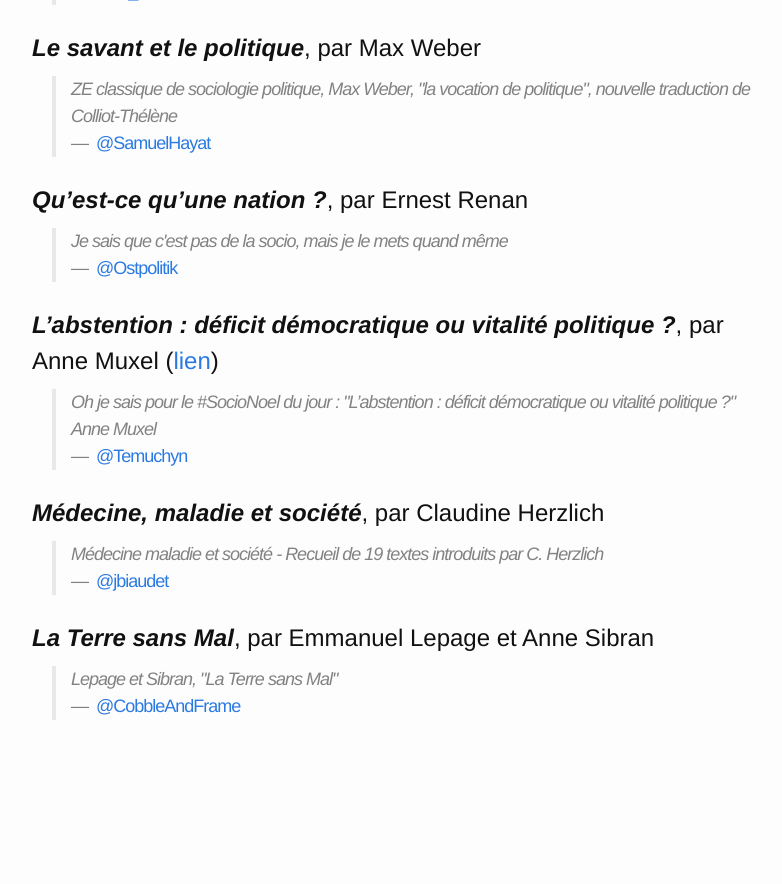
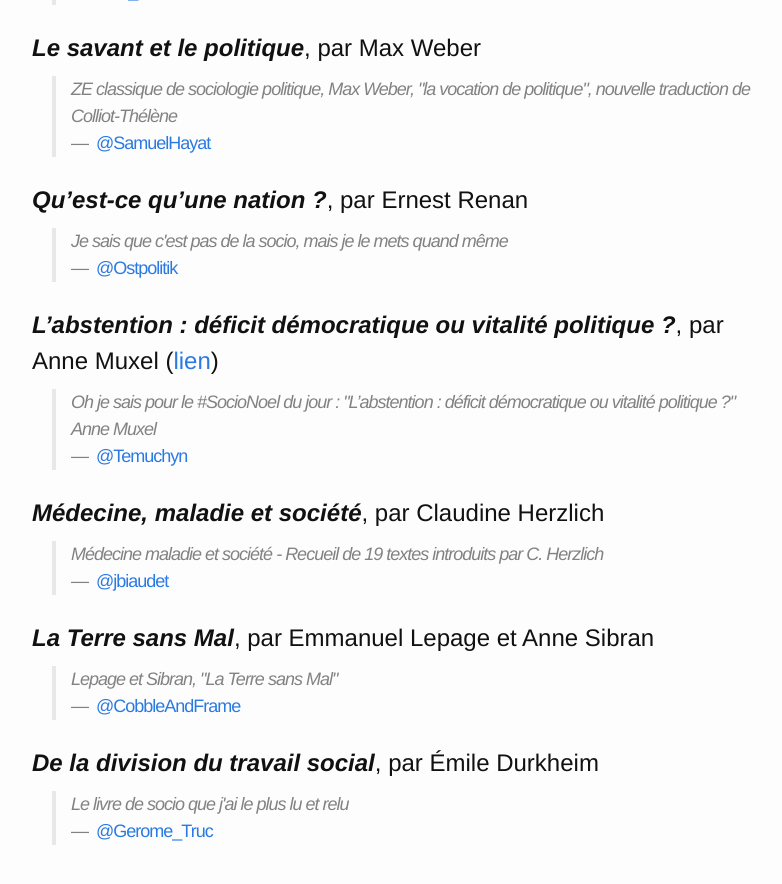
Before and after one commit to bfontaine/SocioNoel, a Jekyll site: the page built from index.md, in a window 1280 px wide and 900 px high, scrolled down 44211 px. Shown: the top 884 px of the window, without its empty margins (238-1020 px from the left). Built offline with Jekyll 4.4.1, drawn with Linux system fonts in a browser that asks for light colours; before the commit the page ends 44986 px from its top, so only the background shows below that.

Commit message:
one more book

```diff
--- a/books.yml
+++ b/books.yml
@@ -1787,3 +1787,8 @@
     source: https://twitter.com/CobbleAndFrame/status/673468762583117824
     comment: >
       Lepage et Sibran, "La Terre sans Mal"
+  - title: De la division du travail social
+    author: Émile Durkheim
+    source: https://twitter.com/Gerome_Truc/status/673473115192717312
+    comment: >
+      Le livre de socio que j'ai le plus lu et relu
--- a/index.md
+++ b/index.md
@@ -3354,3 +3354,14 @@ Accès direct à un jour :<br/>
 
   </div>
 </article>
+<article class="book">
+  <h1 id="dec15-6-De-la-division-du-travail-social-mile-Durkheim"><span class="title">De la division du travail social</span>, par <span class="author">Émile Durkheim</span></h1>
+  <div class="sources">
+
+    <blockquote class="comment">
+      Le livre de socio que j'ai le plus lu et relu<br/>
+      <span class="comment-author">—&nbsp;&nbsp;<a class="handle" href="https://twitter.com/Gerome_Truc/status/673473115192717312">@Gerome_Truc</a></span>
+    </blockquote>
+
+  </div>
+</article>
```
